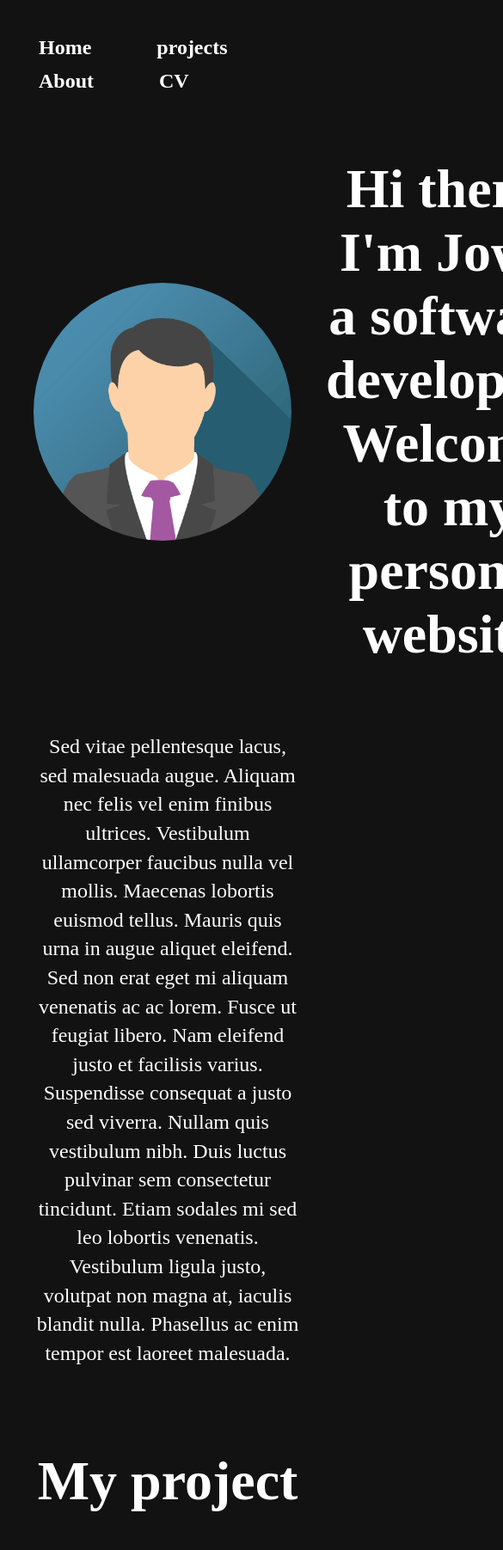
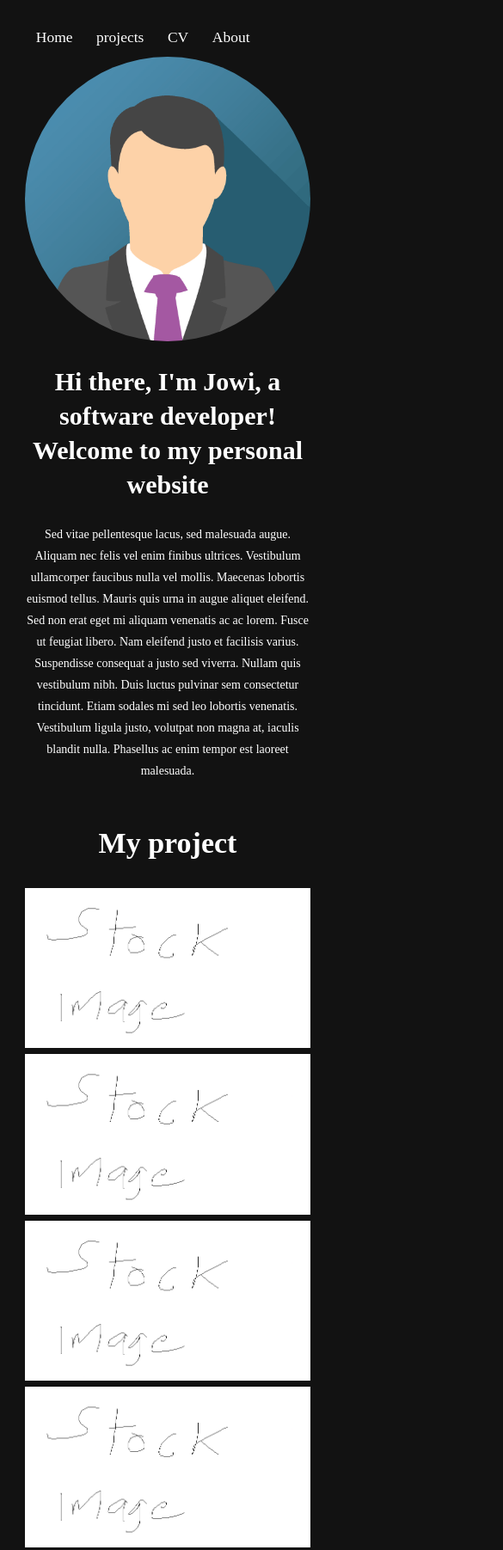
Before and after one commit to JowiAizpuru/Vaccarios.github.io, a plain HTML site: page index.html in a window 390 px wide. Shown: the top 1803 px of the page at 86% size, 585 px wide, since content can reach past the window. Drawn offline with Linux system fonts and the light colour scheme.

Commit message:
modify css to be responsive

```diff
--- a/assets/css/main.css
+++ b/assets/css/main.css
@@ -1,40 +1,63 @@
-html {
-  font-size: 16px;
+html{
+  font-size: 100%;
+  font-family: 'Sans-Serif';
 }
 
-body {
+@media only screen and (max-width: 600px) {
+  html {
+    font-size: 62.5%;
+  }
+}
+
+body{
   background-color: #121212;
   margin: auto;
-  width: 80%;
+  width: 85%;
   color: #ffffff;
 }
 
-#profile-img {
-  align-self: center;
-  max-width: 300px;
-  width: auto;
-  height: auto;
-  border-radius: 50%;
-  margin-right: 40px;
+main{
+  text-align: center;
+  box-sizing: border-box;
 }
 
-.head-text {
-  font-size: 4rem;
-  font-family: 'Sans-Serif';
+h1 {
+  font-size: 3.4rem;
 }
 
-.image-title {
-  display: flex;
-  flex-direction: row;
+p {
+  font-size: 1.4rem;
+  line-height: 2.5rem;
+}
+
+a {
+  color: inherit;
+  text-decoration: none;
+}
+
+a:hover {
+  text-decoration: underline;
+}
+
+a:visited {
+  color: inherit;
+}
+
+img{
+  align-self: center;
+  max-width: 100%;
+  height: auto;
 }
 
 .navbar {
-  padding-top: 20px;
+  padding-top: 2rem;
 }
 
 .navbar__link {
-  padding: 6px;
-  font-size: x-large;
+  margin: 0.5rem;
+  padding: 0.75rem;
+  font-size: 1.75rem;
+  font-style: bold;
   display: inline-block;
   border-radius: 8%;
   background: #121212;
@@ -48,20 +71,6 @@ body {
   background-position: left;
   background-color: #ffffff;
   color: #121212
-}
-
-nav ul,
-footer ul {
-  font-family: 'Sans-Serif';
-  padding: 0px;
-  list-style: none;
-  font-weight: bold;
-}
-
-nav ul li,
-footer ul li {
-  display: inline;
-  margin-right: 60px;
 }
 
 .dropdown {
@@ -96,196 +105,17 @@ footer ul li {
   display: block;
 }
 
-.container {
-  text-align: center;
+.container--intro .container__img{
+  justify-content: center;
+  border-radius: 50%;
 }
 
-#profile-container {
-  text-align: left;
+.container--intro h1{
+  font-size: 3rem;
+  line-height: 4rem;
 }
 
-.projects-image {
-  max-width: 30vw;
-  min-width: 200px;
-  height: auto;
-  padding: 1%;
+
+.container--projects .container__img{
+  padding-top: 0.5rem;
 }
-
-/* .marquee-container {
-    --gap: 2rem;
-    position: relative;
-    display: flex;
-    overflow: hidden;
-    user-select: none;
-    gap: var(--gap);
-}
-
-.marquee-content {
-    list-style-type: none;
-    flex-shrink: 0;
-    display: flex;
-    justify-content: space-around;
-    gap: var(--gap);
-    min-width: 100%;
-    animation: scroll 30s linear infinite;
-}
-
-@keyframes scroll {
-    from {
-        transform: translateX(0);
-    }
-
-    to {
-        transform: translateX(calc(-100% - var(--gap)));
-    }
-}
-
-.marquee--hover-pause:hover .marquee-content {
-    animation-play-state:paused;
-}
-
-.marquee-item{
-    border-radius: 3%;
-    transition: 0.15s ease-out;
-}
-.marquee-item:hover{
-    transform: scale(1.1);
-} */
-
-a {
-  color: inherit;
-  text-decoration: none;
-}
-
-a:hover {
-  text-decoration: underline;
-}
-
-a:visited {
-  color: inherit;
-}
-
-h1 {
-  font-size: 3em;
-  font-family: 'Sans-Serif';
-}
-
-.p-text {
-  font-size: 1em;
-  line-height: 1.2em;
-  color: black;
-}
-
-p {
-  font-size: 1.5em;
-  line-height: 1.4em;
-  ;
-}
-
-footer {
-  border-top: 1px solid #d5d5d5;
-  font-size: .8em;
-}
-
-ul.posts {
-  margin: 20px auto 40px;
-  font-size: 1.5em;
-}
-
-ul.posts li {
-  list-style: none;
-}
-
-/* Slideshow container */
-.slideshow-container {
-  max-width: 1000px;
-  position: relative;
-  margin: auto;
-}
-
-/* Hide the images by default */
-.mySlides {
-  display: none;
-}
-
-/* Next & previous buttons */
-.prev,
-.next {
-  cursor: pointer;
-  position: absolute;
-  top: 50%;
-  width: auto;
-  margin-top: -22px;
-  padding: 16px;
-  color: white;
-  font-weight: bold;
-  font-size: 18px;
-  transition: 0.6s ease;
-  border-radius: 0 3px 3px 0;
-  user-select: none;
-}
-
-/* Position the "next button" to the right */
-.next {
-  right: 0;
-  border-radius: 3px 0 0 3px;
-}
-
-/* On hover, add a black background color with a little bit see-through */
-.prev:hover,
-.next:hover {
-  background-color: rgba(0, 0, 0, 0.8);
-}
-
-/* Caption text */
-.text {
-  color: #f2f2f2;
-  font-size: 15px;
-  padding: 8px 12px;
-  position: absolute;
-  bottom: 8px;
-  width: 100%;
-  text-align: center;
-}
-
-/* Number text (1/3 etc) */
-.numbertext {
-  color: #f2f2f2;
-  font-size: 12px;
-  padding: 8px 12px;
-  position: absolute;
-  top: 0;
-}
-
-/* The dots/bullets/indicators */
-.dot {
-  cursor: pointer;
-  height: 15px;
-  width: 15px;
-  margin: 0 2px;
-  background-color: #bbb;
-  border-radius: 50%;
-  display: inline-block;
-  transition: background-color 0.6s ease;
-}
-
-.active,
-.dot:hover {
-  background-color: #717171;
-}
-
-/* Fading animation */
-.fade {
-  animation-name: fade;
-  animation-duration: 1.5s;
-}
-
-@keyframes fade {
-  from {
-    opacity: .4
-  }
-
-  to {
-    opacity: 1
-  }
-}
--- a/index.html
+++ b/index.html
@@ -1,72 +1,87 @@
 <!DOCTYPE html>
 <html>
-
   <head>
-  <title>Jowi Aizpuru, Learning developer(If u see this parentheses, I got github projectin!)</title>
+    <meta name="viewport" content="width=device-width, initial-scale=1.0" />
+    <title>
+      Jowi Aizpuru, Learning developer(If u see this parentheses, I got github
+      projectin!)
+    </title>
     <link rel="stylesheet" type="text/css" href="../assets/css/main.css" />
   </head>
-
 
   <body>
     <header>
       <nav class="navbar">
-      <div class="navbar__wrapper ">
+        <div class="navbar__wrapper">
           <div class="navbar__links">
-          <ul>
-            <li class="navbar__link"><a href="/">Home</a></li>
-            <li class="dropdown navbar__link">
-              <a href="#project-container">projects</a>
+            <a class="navbar__link" href="/">Home</a>
+            <a class="dropdown navbar__link" href="#project-container"
+              >projects</a
+            >
+            <a class="navbar__link" href="#">CV</a>
+            <a class="navbar__link" href="/about">About</a>
+
             <!-- <ul class="dropdown-content">
 					<li class="dropdown-item"><a href="#">Kitchy: Kitchen Health Assistant</a></li>
 					<li class="dropdown-item"><a href="#">Veracruz Mapper</a></li>
 					<li class="dropdown-item">Coming Soon:</li>
 				</ul>
 			</li> -->
-            <li class="navbar__link"><a href="/about">About</a></li>
-            <li class="navbar__link"><a href="#">CV</a></li>
-          </ul>
           </div>
         </div>
       </nav>
     </header>
     <main>
-    <section id="profile-container">
-      <div class="container">
-        <div class="head-text-container">
-          <div class="image-title">
-            <img id="profile-img" src="assets/media/images/img_avatar.png" alt="Avatar">
-            <h1 class="head-text">Hi there, I'm Jowi, a software developer! Welcome to my personal website</h1>
-          </div>
+      <section id="introduction">
+
+        <div class="container container--intro">
+              <img class="container__img"
+                src="assets/media/images/img_avatar.png"
+                alt="Avatar"
+              />
+              <h1 class="head-text">
+                Hi there, I'm Jowi, a software developer! Welcome to my personal
+                website
+              </h1>
             <p>
-            Sed vitae pellentesque lacus, sed malesuada augue. Aliquam nec felis vel enim finibus ultrices. Vestibulum
-            ullamcorper faucibus nulla vel mollis. Maecenas lobortis euismod tellus. Mauris quis urna in augue aliquet
-            eleifend. Sed non erat eget mi aliquam venenatis ac ac lorem. Fusce ut feugiat libero. Nam eleifend justo et
-            facilisis varius. Suspendisse consequat a justo sed viverra. Nullam quis vestibulum nibh. Duis luctus
-            pulvinar
-            sem consectetur tincidunt. Etiam sodales mi sed leo lobortis venenatis. Vestibulum ligula justo, volutpat
-            non
-            magna at, iaculis blandit nulla. Phasellus ac enim tempor est laoreet malesuada.
+              Sed vitae pellentesque lacus, sed malesuada augue. Aliquam nec
+              felis vel enim finibus ultrices. Vestibulum ullamcorper faucibus
+              nulla vel mollis. Maecenas lobortis euismod tellus. Mauris quis
+              urna in augue aliquet eleifend. Sed non erat eget mi aliquam
+              venenatis ac ac lorem. Fusce ut feugiat libero. Nam eleifend justo
+              et facilisis varius. Suspendisse consequat a justo sed viverra.
+              Nullam quis vestibulum nibh. Duis luctus pulvinar sem consectetur
+              tincidunt. Etiam sodales mi sed leo lobortis venenatis. Vestibulum
+              ligula justo, volutpat non magna at, iaculis blandit nulla.
+              Phasellus ac enim tempor est laoreet malesuada.
             </p>
-        </div>
         </div>
       </section>
 
-    <br>
-    <section id="project-container">
-      <div class="container">
+      <br />
+      <section id="projects">
+        <div class="container container--projects">
           <h1 class="head-text">My project</h1>
-        <div class="row">
-          <img class="projects-image" src="assets/media/images/stock_image.png">
-          <img class="projects-image" src="assets/media/images/stock_image.png">
-        </div>
+            <img
+              class="container__img"
+              src="assets/media/images/stock_image.png"
+            />
+            <img
+              class="container__img"
+              src="assets/media/images/stock_image.png"
+            />
 
-        <div class="row">
-          <img class="projects-image" src="assets/media/images/stock_image.png">
-          <img class="projects-image" src="assets/media/images/stock_image.png">
-        </div>
+            <img
+              class="container__img"
+              src="assets/media/images/stock_image.png"
+            />
+            <img
+              class="container__img"
+              src="assets/media/images/stock_image.png"
+            />
         </div>
       </section>
-    <br>
+      <br />
 
       <section>
         <div id="contact-container" class="container">
@@ -78,17 +93,16 @@
             <button>Send</button>
           </div>
         </div>
-
       </section>
-
     </main>
     <footer>
       <ul>
-      <li><a href="https://github.com/jowiaizpuru">github.com/JowiAizpuru</a></li>
+        <li>
+          <a href="https://github.com/jowiaizpuru">github.com/JowiAizpuru</a>
+        </li>
       </ul>
     </footer>
 
     <script src="../assets/js/main.js"></script>
   </body>
-
 </html>
--- /dev/null
+++ b/old.css
@@ -0,0 +1,291 @@
+html {
+    font-size: 16px;
+
+  }
+
+  body {
+    background-color: #121212;
+    margin: auto;
+    width: 80%;
+    color: #ffffff;
+  }
+
+  #profile-img {
+    align-self: center;
+    max-width: 100%;
+    height: auto;
+    border-radius: 50%;
+    margin-right: 40px;
+  }
+
+  .head-text {
+    font-size: 4rem;
+    font-family: 'Sans-Serif';
+  }
+
+  .image-title {
+    display: flex;
+    flex-direction: row;
+  }
+
+  .navbar {
+    padding-top: 20px;
+  }
+
+  .navbar__link {
+    padding: 6px;
+    font-size: 1rem;
+    display: inline-block;
+    border-radius: 8%;
+    background: #121212;
+
+    background: linear-gradient(to left, #121212 50%, #ffffff 50%) right;
+    background-size: 200% 100%;
+    transition: .15s ease-out;
+  }
+
+  .navbar__link:hover {
+    background-position: left;
+    background-color: #ffffff;
+    color: #121212
+  }
+
+  nav ul,
+  footer ul {
+    font-family: 'Sans-Serif';
+    padding: 0px;
+    list-style: none;
+    font-weight: bold;
+  }
+
+  nav ul li,
+  footer ul li {
+    display: inline;
+    margin-right: 60px;
+  }
+
+  .dropdown {
+    position: relative;
+    display: inline-block;
+  }
+
+  .dropdown-content {
+    margin-top: 6px;
+    z-index: 1;
+    display: none;
+    position: absolute;
+    background-color: #121212;
+    color: #ffffff;
+    min-width: 350px;
+    box-shadow: 0px 8px 16px 0px rgba(0, 0, 0, 0.2);
+    padding: 12px 16px;
+    border-radius: 8%;
+    filter: brightness(1.8);
+    transition: 0.15s ease-out;
+  }
+
+  .dropdown-item {
+    font-size: large;
+    padding: 5px;
+    display: block;
+    cursor: pointer;
+  }
+
+  .dropdown:hover .dropdown-content {
+
+    display: block;
+  }
+
+  .container {
+    text-align: center;
+  }
+
+  #profile-container {
+    text-align: left;
+  }
+
+  .projects-image {
+    max-width: 30vw;
+    min-width: 200px;
+    height: auto;
+    padding: 1%;
+  }
+
+  /* .marquee-container {
+      --gap: 2rem;
+      position: relative;
+      display: flex;
+      overflow: hidden;
+      user-select: none;
+      gap: var(--gap);
+  }
+
+  .marquee-content {
+      list-style-type: none;
+      flex-shrink: 0;
+      display: flex;
+      justify-content: space-around;
+      gap: var(--gap);
+      min-width: 100%;
+      animation: scroll 30s linear infinite;
+  }
+
+  @keyframes scroll {
+      from {
+          transform: translateX(0);
+      }
+
+      to {
+          transform: translateX(calc(-100% - var(--gap)));
+      }
+  }
+
+  .marquee--hover-pause:hover .marquee-content {
+      animation-play-state:paused;
+  }
+
+  .marquee-item{
+      border-radius: 3%;
+      transition: 0.15s ease-out;
+  }
+  .marquee-item:hover{
+      transform: scale(1.1);
+  } */
+
+  a {
+    color: inherit;
+    text-decoration: none;
+  }
+
+  a:hover {
+    text-decoration: underline;
+  }
+
+  a:visited {
+    color: inherit;
+  }
+
+  h1 {
+    font-size: 3em;
+    font-family: 'Sans-Serif';
+  }
+
+  .p-text {
+    font-size: 1em;
+    line-height: 1.2em;
+    color: black;
+  }
+
+  p {
+    font-size: 1.5em;
+    line-height: 1.4em;
+    ;
+  }
+
+  footer {
+    border-top: 1px solid #d5d5d5;
+    font-size: .8em;
+  }
+
+  ul.posts {
+    margin: 20px auto 40px;
+    font-size: 1.5em;
+  }
+
+  ul.posts li {
+    list-style: none;
+  }
+
+  /* Slideshow container */
+  .slideshow-container {
+    max-width: 1000px;
+    position: relative;
+    margin: auto;
+  }
+
+  /* Hide the images by default */
+  .mySlides {
+    display: none;
+  }
+
+  /* Next & previous buttons */
+  .prev,
+  .next {
+    cursor: pointer;
+    position: absolute;
+    top: 50%;
+    width: auto;
+    margin-top: -22px;
+    padding: 16px;
+    color: white;
+    font-weight: bold;
+    font-size: 18px;
+    transition: 0.6s ease;
+    border-radius: 0 3px 3px 0;
+    user-select: none;
+  }
+
+  /* Position the "next button" to the right */
+  .next {
+    right: 0;
+    border-radius: 3px 0 0 3px;
+  }
+
+  /* On hover, add a black background color with a little bit see-through */
+  .prev:hover,
+  .next:hover {
+    background-color: rgba(0, 0, 0, 0.8);
+  }
+
+  /* Caption text */
+  .text {
+    color: #f2f2f2;
+    font-size: 15px;
+    padding: 8px 12px;
+    position: absolute;
+    bottom: 8px;
+    width: 100%;
+    text-align: center;
+  }
+
+  /* Number text (1/3 etc) */
+  .numbertext {
+    color: #f2f2f2;
+    font-size: 12px;
+    padding: 8px 12px;
+    position: absolute;
+    top: 0;
+  }
+
+  /* The dots/bullets/indicators */
+  .dot {
+    cursor: pointer;
+    height: 15px;
+    width: 15px;
+    margin: 0 2px;
+    background-color: #bbb;
+    border-radius: 50%;
+    display: inline-block;
+    transition: background-color 0.6s ease;
+  }
+
+  .active,
+  .dot:hover {
+    background-color: #717171;
+  }
+
+  /* Fading animation */
+  .fade {
+    animation-name: fade;
+    animation-duration: 1.5s;
+  }
+
+  @keyframes fade {
+    from {
+      opacity: .4
+    }
+
+    to {
+      opacity: 1
+    }
+  }
```
Lines whose indentation alone changed are shown as unchanged.
